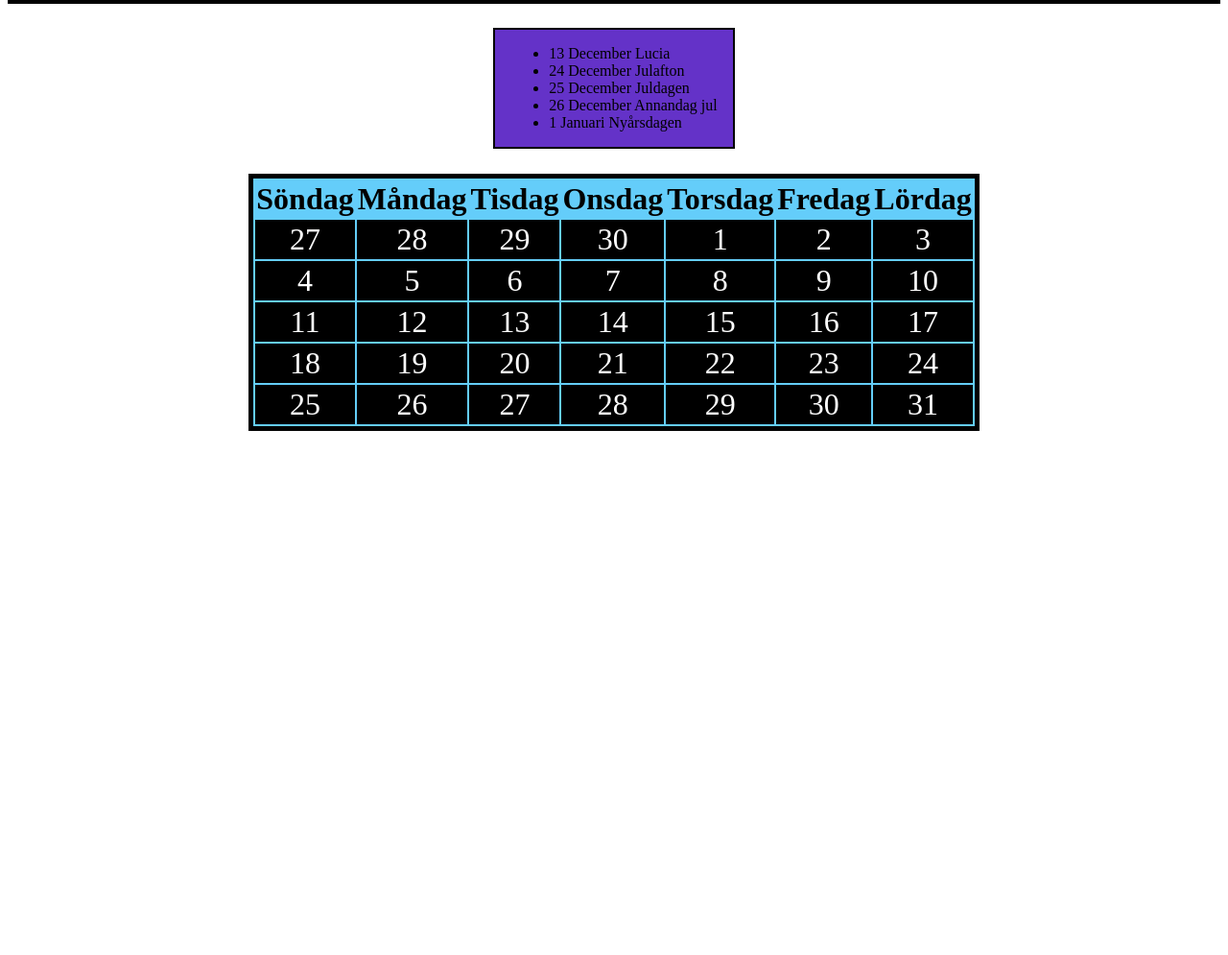
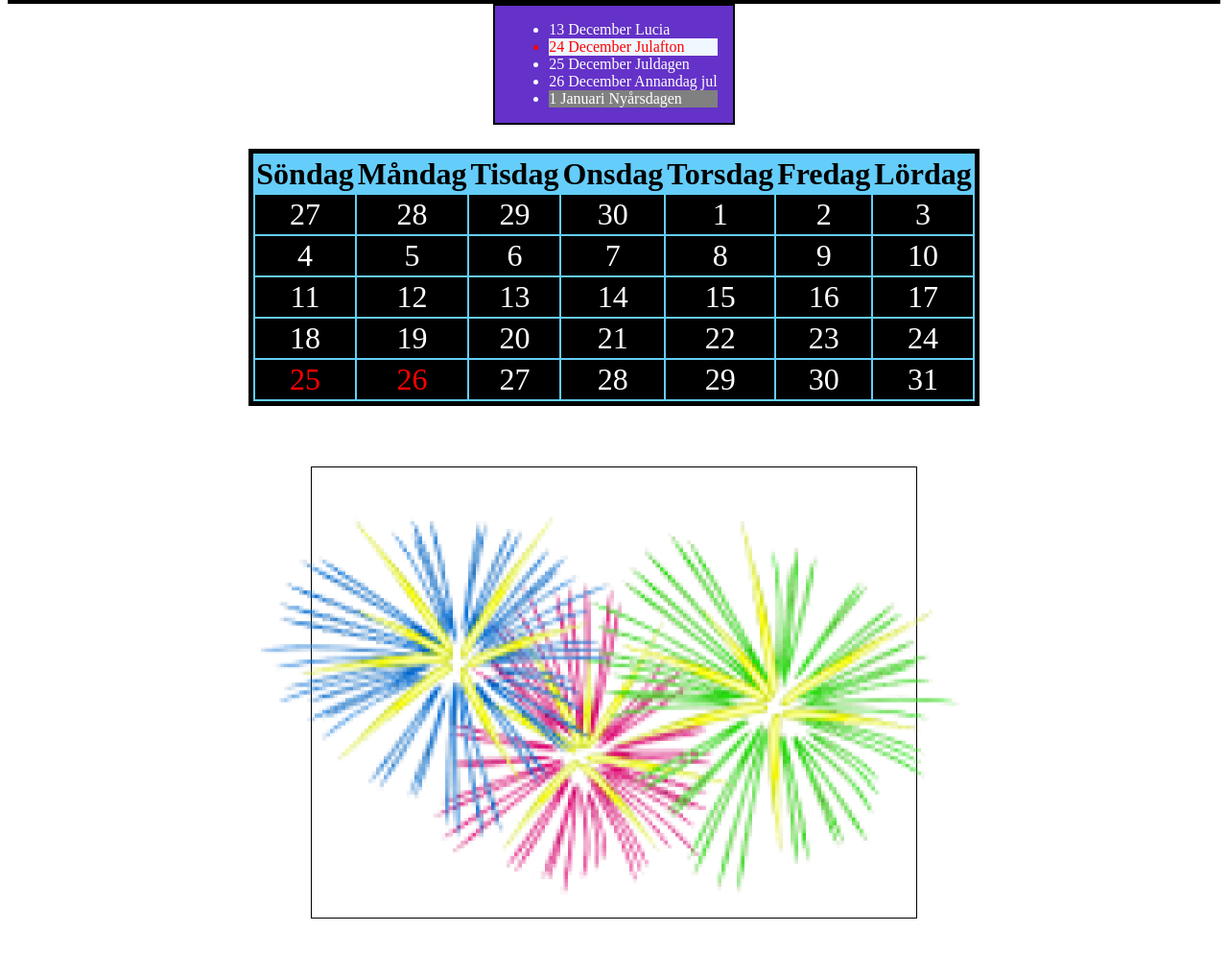
Before and after one commit to te22a-lignell-alexandra/4b_box_modell, a plain HTML site: page index.html in a window 1280 px wide. Shown: the part 107-1102 px from the top of the page at 96% size. Before the commit the page ends 800 px from the top, so only its background shows below. Drawn offline with Linux system fonts and the light colour scheme.

Commit message:
Klar uppgift

```diff
--- a/index.html
+++ b/index.html
@@ -17,10 +17,10 @@
         <div class="lista">
             <ul>
                 <li>13 December Lucia</li>
-                <li>24 December Julafton</li>
+                <li class="Julafton">24 December Julafton</li>
                 <li>25 December Juldagen</li>
                 <li>26 December Annandag jul</li>
-                <li>1 Januari Nyårsdagen</li>
+                <li class="nyår">1 Januari Nyårsdagen</li>
             </ul>
         </div>
 
@@ -72,8 +72,8 @@
                     <td>24</td>
                 </tr>
                 <tr>
-                    <td>25</td>
-                    <td>26</td>
+                    <td class="red">25</td>
+                    <td class="red">26</td>
                     <td>27</td>
                     <td>28</td>
                     <td>29</td>
@@ -82,5 +82,9 @@
                 </tr>
             </table>
         </div>
+
+        <div class="picture">
+            <img src="./img/fireworks_small.png" alt="Fireworks">
+        </div>
 </body>
 </html>
--- a/style.css
+++ b/style.css
@@ -17,13 +17,15 @@ h1{
     justify-content: center;
     margin-left: 40%;
     margin-right: 40%;
-    margin-top: 2%;
     background-color: rgb(100,50,200);
+    color: white;
 }
 table{
     margin-top: 2%;
     border: 5px solid black;
     background-color: rgb(100, 205, 250);
+    margin-left: 10%;
+    margin-right: 10%;
 }
 td{
     border: 1px solid black;
@@ -39,3 +41,24 @@ td{
 .pang{
     border: 5px;
 }
+.picture{
+    display: flex;
+    justify-content: center;
+    border: 1px solid black;
+    margin-left: 25%;
+    margin-right: 25%;
+    margin-bottom: 5%;
+    margin-top: 5%;
+
+}
+
+.red{
+    color: red;
+}
+.Julafton{
+    background-color: aliceblue;
+    color: red;
+}
+.nyår{
+    background-color: grey;
+}
```
